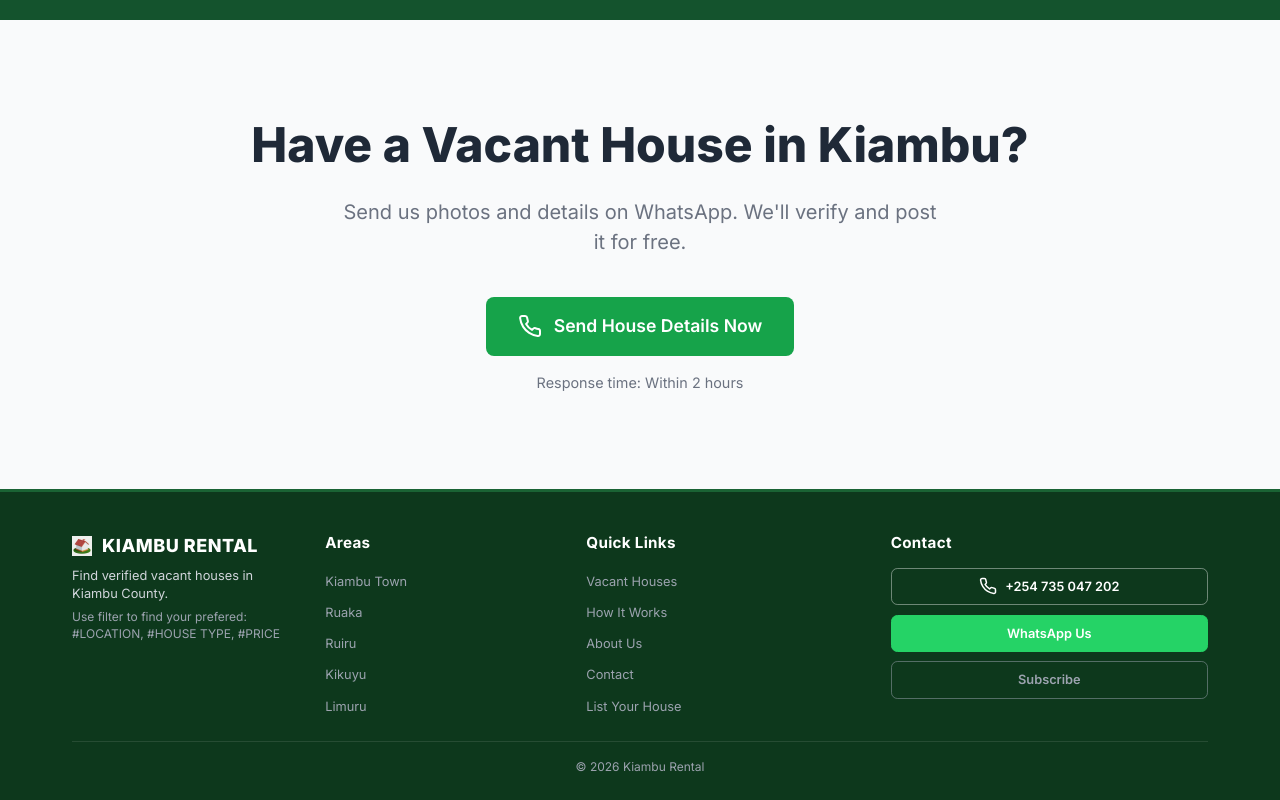
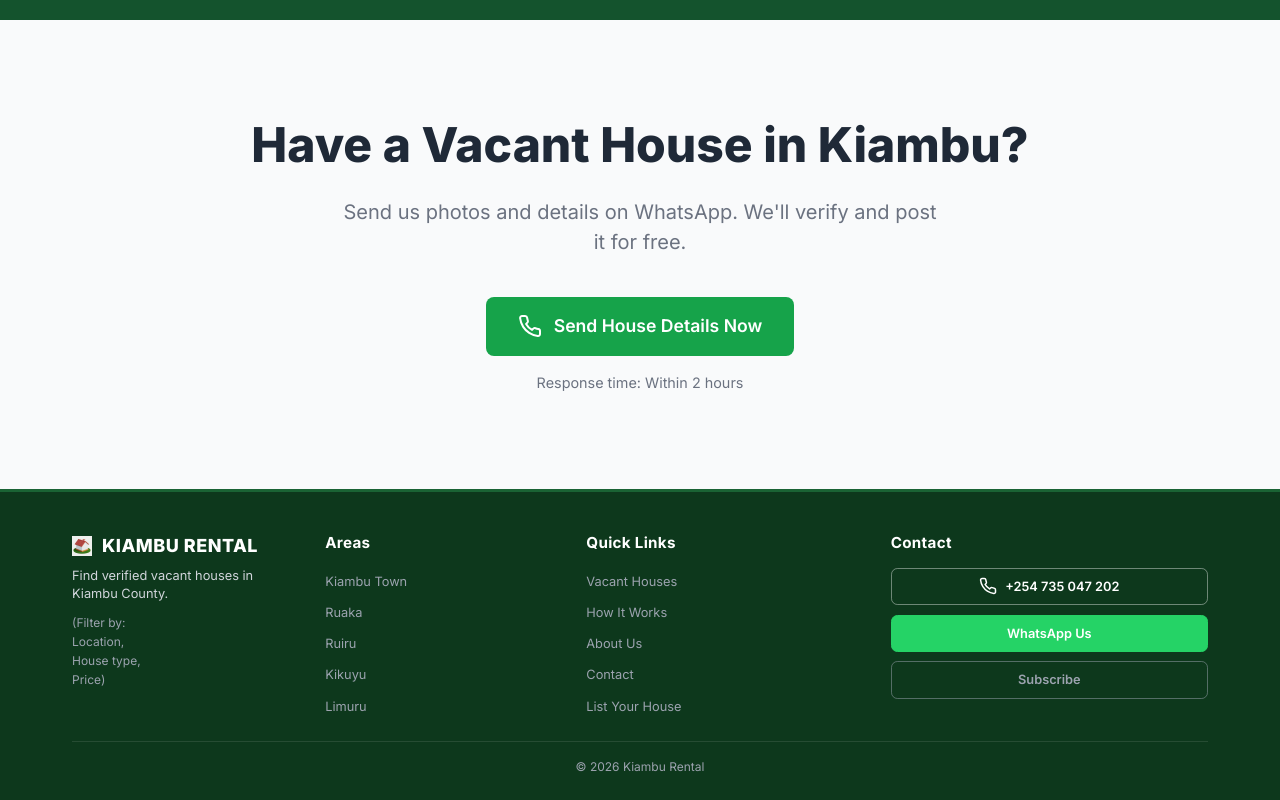
Before and after one commit to isaacmbatia/kiambu-rental, a React (Vite) app: page / in a window 1280 px wide. Shown: the part 2574-3374 px from the top of the page. Built offline with nearby package versions, Linux system fonts and the light colour scheme.

Commit message:
Rewrite footer filter instructions to a vertical list format

```diff
--- a/src/components/Footer.jsx
+++ b/src/components/Footer.jsx
@@ -23,8 +23,11 @@ const Footer = () => {
                             <p className="footer-description">
                                 Find verified vacant houses in Kiambu County.
                                 <br />
-                                <span style={{ fontSize: '0.75rem', color: '#9ca3af', marginTop: '0.4rem', display: 'block' }}>
-                                    Use filter to find your prefered: #LOCATION, #HOUSE TYPE, #PRICE
+                                <span style={{ fontSize: '0.75rem', color: '#9ca3af', marginTop: '0.6rem', display: 'block', lineHeight: '1.6' }}>
+                                    (Filter by:<br />
+                                    Location,<br />
+                                    House type,<br />
+                                    Price)
                                 </span>
                             </p>
                         </div>
```
